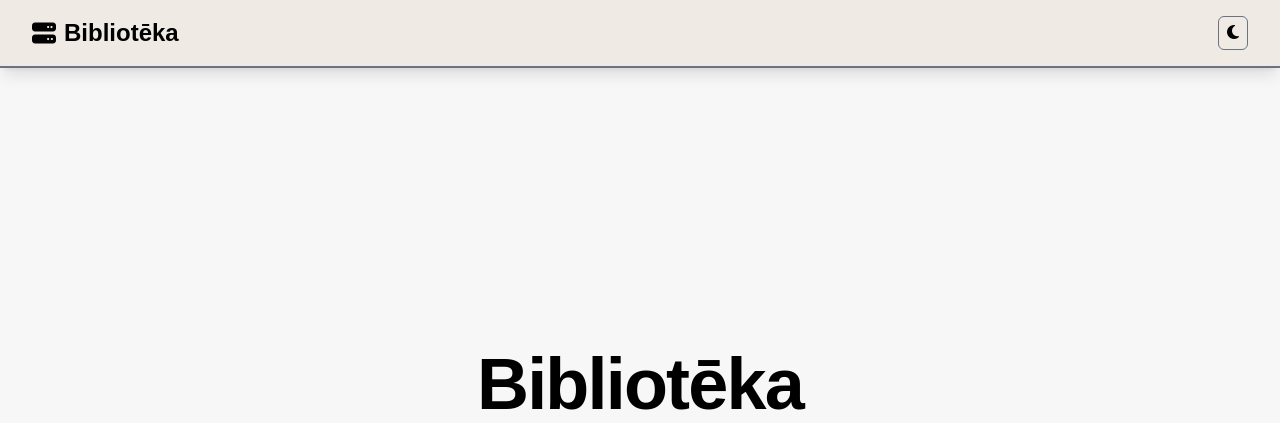
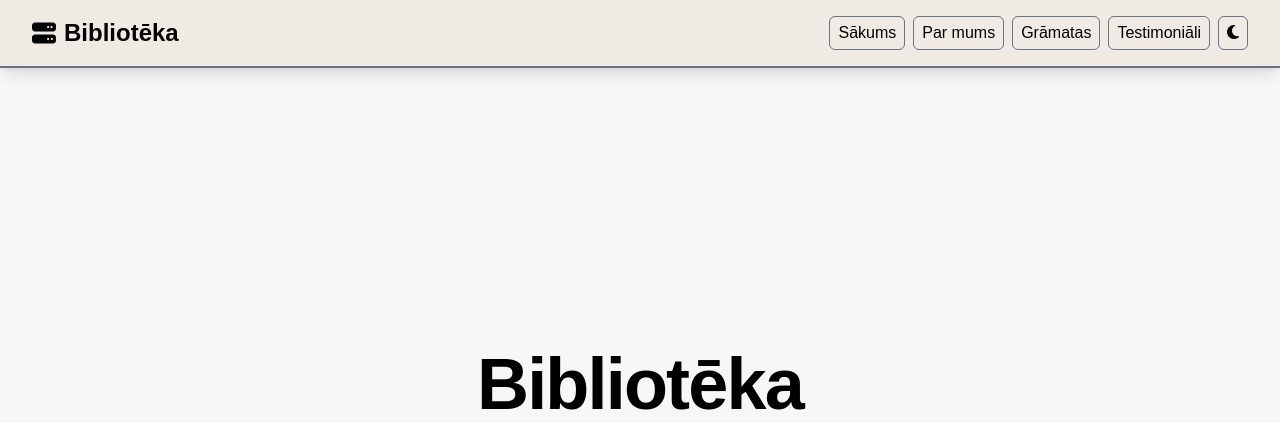
Before and after one commit to linciss/exam, a PHP site: page / in a window 1280 px wide. Shown: the top 423 px of the page. Run offline with PHP 8.4, Linux system fonts and the light colour scheme; data that the repository does not hold is empty; a stand-in replaces the project's code that opens the database connection; some libraries are stand-ins or nearby versions.

Commit message:
more sections also nav for mobile so more points maybe?

```diff
--- a/exammm/components/about-us.php
+++ b/exammm/components/about-us.php
@@ -1,4 +1,4 @@
-<div class="bg-white py-24 sm:py-32 dark:bg-black">
+<section id='about' class="bg-white py-24 sm:py-32 dark:bg-black">
   <div class="mx-auto max-w-7xl px-6 lg:px-8">
     <div class="mx-auto max-w-2xl lg:text-center">
       <p class="mt-2 text-pretty text-4xl font-semibold tracking-tight  sm:text-5xl lg:text-balance">Par mums</p>
@@ -52,4 +52,4 @@
       </dl>
     </div>
   </div>
-</div>
+</section>
--- a/exammm/components/header.php
+++ b/exammm/components/header.php
@@ -52,14 +52,24 @@
             <a href="./" class="flex flex-row gap-2 items-center text-2xl font-bold " id="logo-text">
                 <i class="fa fa-server"></i> Bibliotēka
             </a>
-            <div class=" flex-row gap-2 items-center sm:flex hidden">
+            <div class="flex-row gap-2 items-center sm:flex hidden">
+                <a href="./" class="cursor-pointer px-2 py-1 border border-gray-500 rounded-md hover:bg-orange-200 dark:hover:bg-zinc-700">Sākums</a>
+                <a href="#about" class="cursor-pointer px-2 py-1 border border-gray-500 rounded-md hover:bg-orange-200 dark:hover:bg-zinc-700">Par mums</a>
+                <a href="#books" class="cursor-pointer px-2 py-1 border border-gray-500 rounded-md hover:bg-orange-200 dark:hover:bg-zinc-700">Grāmatas</a>
+                <a href="#testimonials" class="cursor-pointer px-2 py-1 border border-gray-500 rounded-md hover:bg-orange-200 dark:hover:bg-zinc-700">Testimoniāli</a>
+
                 <a class="cursor-pointer px-2 py-1 border border-gray-500 rounded-md hover:bg-orange-200 dark:hover:bg-zinc-700" id="darkModeToggle"><i class="fa-solid fa-moon" id="themeIcon"></i></a>
             </div>
             <div class="sm:hidden flex flex-row gap-4 items-center">
-
+                <div class=" hamburger cursor-pointer ">
+                    <i class="fa-solid fa-bars"></i>
+                </div>
                 <a class="cursor-pointer px-2 py-1 border border-gray-500 rounded-md " id="darkModeToggleMobile"><i class="fa-solid fa-moon" id="themeIconMobile"></i></a>
             </div>
         </header>
-        <div class="flex-col py-20 gap-4 items-center fixed bg-nav h-screen w-full hidden dark:bg-darkBody bg-body text-black dark:text-white" id="menu">
+        <div class="flex-col py-20 gap-4 items-center fixed bg-nav h-screen w-full hidden dark:bg-darkBody bg-body text-black dark:text-white z-50" id="menu">
             <a href="./" class="bg-orange-200 dark:bg-zinc-700 px-2 py-1 rounded-md border border-gray-500">Sākums</a>
+            <a href="#about" class="bg-orange-200 dark:bg-zinc-700 px-2 py-1 rounded-md border border-gray-500">Par mums</a>
+            <a href="#books" class="bg-orange-200 dark:bg-zinc-700 px-2 py-1 rounded-md border border-gray-500">Grāmatas</a>
+            <a href="#testimonials" class="bg-orange-200 dark:bg-zinc-700 px-2 py-1 rounded-md border border-gray-500">Testimoniāli</a>
         </div>
--- a/exammm/scripts/header.js
+++ b/exammm/scripts/header.js
@@ -1,4 +1,5 @@
 document.addEventListener('DOMContentLoaded', function () {
+  const hamburger = document.querySelector('.hamburger');
   const menu = document.getElementById('menu');
   const darkModeToggle = document.getElementById('darkModeToggle');
   const darkModeToggleMobile = document.getElementById('darkModeToggleMobile');
@@ -13,6 +14,14 @@ document.addEventListener('DOMContentLoaded', function () {
     toggleDarkMode();
     updateThemeIcons(document.documentElement.classList.contains('dark'));
   });
+
+  hamburger.addEventListener('click', function () {
+    menu.classList.toggle('show-menu');
+  });
+
+  window.onscroll = function () {
+    menu.classList.remove('show-menu');
+  };
 
   darkModeToggleMobile.addEventListener('click', function () {
     toggleDarkMode();
```
